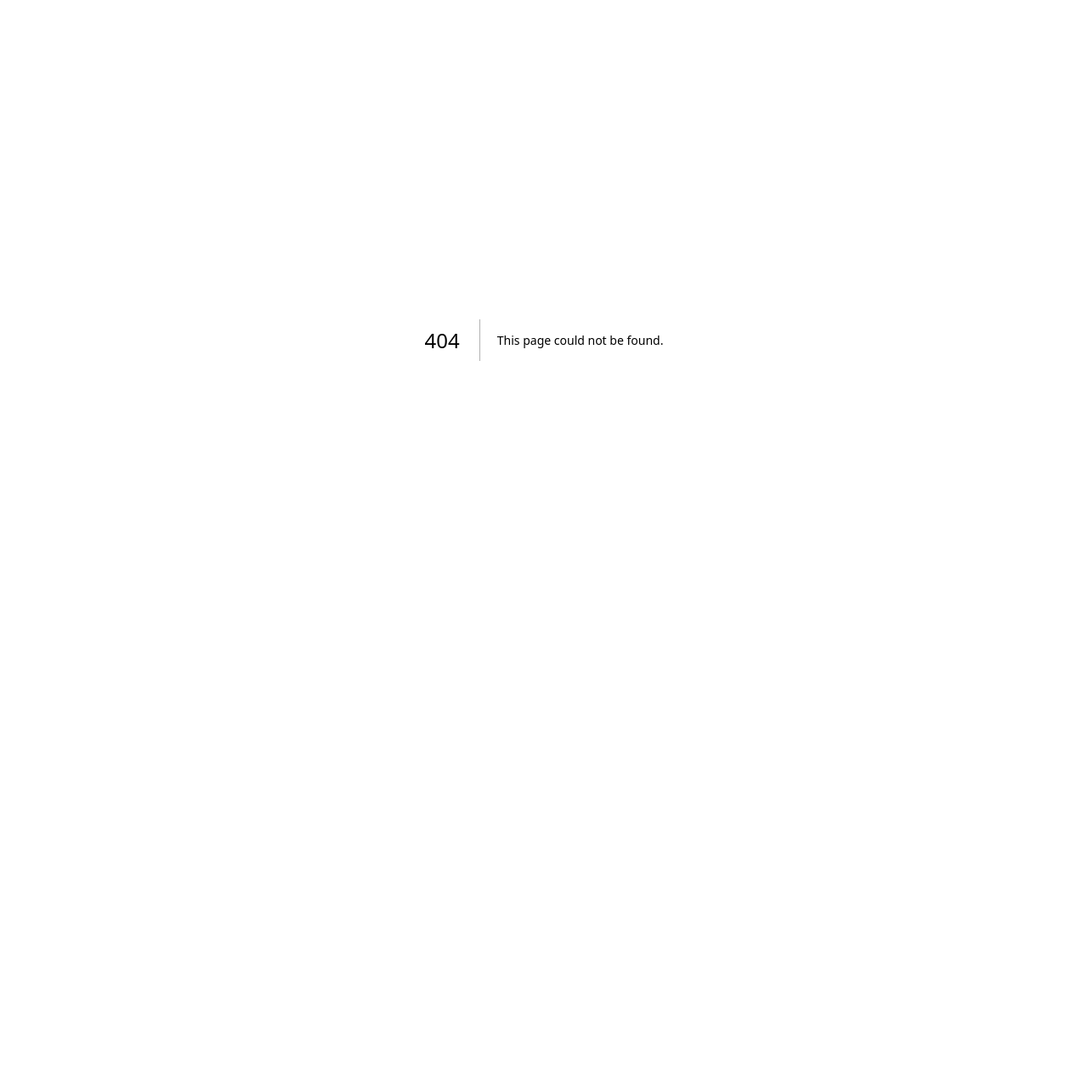
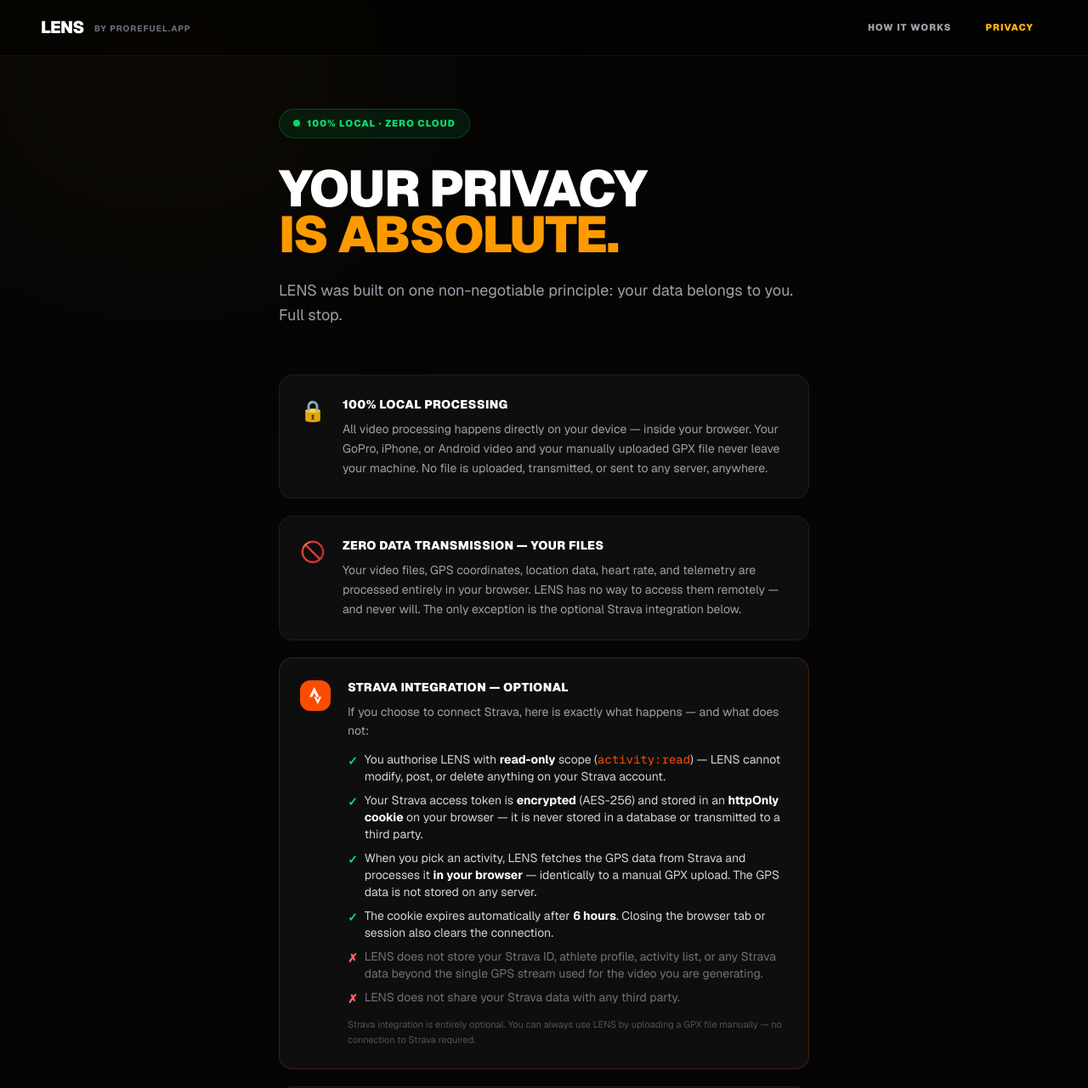
Before and after one commit to SBotter/prorefuel-poc, a Next.js app: page /privacy in a window 1280 px wide. Before the commit this address had no page. Shown: the top 1281 px of the page at 85% size. Before the commit the page ends 800 px from the top, so only its background shows below. Built offline with nearby package versions, Linux system fonts and the light colour scheme.

Commit message:
update how it works and privacy pages

```diff
--- a/src/app/how-it-works/page.tsx
+++ b/src/app/how-it-works/page.tsx
@@ -25,7 +25,7 @@
         </Link>
         <div className="flex items-center gap-1 sm:gap-2">
           <Link href="/how-it-works" className="px-3 sm:px-4 py-2 text-[11px] font-black uppercase tracking-widest text-amber-400">How It Works</Link>
-          <Link href="/privacidade" className="px-3 sm:px-4 py-2 text-[11px] font-black uppercase tracking-widest text-zinc-400 hover:text-amber-400 transition-colors">Privacy</Link>
+          <Link href="/privacy" className="px-3 sm:px-4 py-2 text-[11px] font-black uppercase tracking-widest text-zinc-400 hover:text-amber-400 transition-colors">Privacy</Link>
         </div>
       </nav>
 
@@ -212,7 +212,7 @@
               </div>
               <div className="flex justify-between items-center text-[11px]">
                 <span className="text-zinc-400">Android 10 / 3 GB RAM</span>
-                <span className="text-amber-400 font-black">500 MB</span>
+                <span className="text-amber-400 font-black">1 GB</span>
               </div>
             </div>
           </div>
@@ -260,7 +260,7 @@
               </tr>
               <tr className="bg-zinc-900/40">
                 <td className="px-4 py-3 text-zinc-500">📱 Android 10 / 3 GB RAM</td>
-                <td className="px-4 py-3 text-right font-black text-amber-400">500 MB</td>
+                <td className="px-4 py-3 text-right font-black text-amber-400">1 GB</td>
               </tr>
             </tbody>
           </table>
@@ -291,12 +291,25 @@
         {/* ── HOW IT WORKS IN 3 STEPS ──────────────────────────────────────── */}
         <SectionTitle>How it works in 3 steps</SectionTitle>
         <div className="space-y-4 mb-14">
-          <Step number="01" title="Import your GPS activity file (.gpx)">
-            Export your activity in GPX format from your GPS app or device. This file contains your full route — coordinates, elevation, timestamps, heart rate, cadence, and power. LENS uses it to detect the best moments and to sync with your video.
+          <Step number="01" title="Import your GPS activity">
+            You have two ways to provide your GPS activity data:
             <br /><br />
-            <span className="text-zinc-300 font-bold">Supported sources:</span>
+            <span className="text-zinc-300 font-bold">Option A — Connect directly to Strava:</span>
+            <div className="mt-2 p-3 rounded-xl bg-[#FC4C02]/8 border border-[#FC4C02]/30">
+              <div className="flex items-center gap-2 mb-2">
+                <div className="w-6 h-6 rounded-md bg-[#FC4C02] flex items-center justify-center shrink-0">
+                  <svg viewBox="0 0 24 24" className="w-3.5 h-3.5 fill-white"><path d="M15.387 17.944l-2.089-4.116h-3.065L15.387 24l5.15-10.172h-3.066m-7.008-5.599l2.836 5.598h4.172L10.463 0l-7 13.828h4.169"/></svg>
+                </div>
+                <span className="text-[#FC4C02] text-xs font-black uppercase tracking-widest">Strava Direct Import</span>
+              </div>
+              <p className="text-zinc-400 text-[12px] leading-relaxed">Click <strong className="text-white">Import from Strava</strong>, authorise once, and LENS shows your 10 most recent activities. Pick one and LENS extracts the full GPS route, elevation, HR, cadence and power automatically — no file download needed.</p>
+              <p className="text-zinc-600 text-[11px] mt-1.5">On mobile, the authorization opens the Strava app directly if installed.</p>
+            </div>
+            <br />
+            <span className="text-zinc-300 font-bold">Option B — Upload a GPX file manually:</span>
+            <p className="text-zinc-500 text-[12px] mt-1 mb-2 leading-relaxed">Export your activity as a <code className="text-amber-400">.gpx</code> file from any GPS app or device and drop it into LENS.</p>
             <DeviceRow logo="/devices/logos/garmin_logo.svg" lw={48} name="Garmin" detail="Garmin Connect → Activity → Export to GPX" />
-            <DeviceRow logo="/devices/logos/strava_logo.svg"  lw={44} name="Strava"  detail="Activity page → ••• → Export GPX" />
+            <DeviceRow logo="/devices/logos/strava_logo.svg"  lw={44} name="Strava"  detail="Activity page → ••• → Export GPX (or use direct import above)" />
             <DeviceRow logo="/devices/logos/suunto_logo.svg"  lw={48} name="Suunto"  detail="Export the *-track.gpx file (not the -route.gpx)" />
             <p className="text-zinc-600 text-[11px] mt-2 leading-relaxed">Also works with Wahoo, Polar, Coros, Komoot and any app that exports standard .gpx files.</p>
           </Step>
@@ -397,7 +410,20 @@
           </GpsCard>
 
           <GpsCard logo="/devices/logos/strava_logo.svg" lw={52} name="Strava">
-            <p className="text-zinc-400 text-sm leading-relaxed mb-2">Works with any activity synced to Strava, regardless of the recording device.</p>
+            <p className="text-zinc-400 text-sm leading-relaxed mb-3">Works with any activity synced to Strava, regardless of the recording device.</p>
+
+            {/* Direct import */}
+            <div className="p-3 rounded-xl bg-[#FC4C02]/8 border border-[#FC4C02]/25 mb-3">
+              <p className="text-[10px] font-black uppercase tracking-widest text-[#FC4C02] mb-1.5">Recommended — Direct import</p>
+              <ol className="space-y-1 text-sm text-zinc-400 list-none">
+                <ExportStep>Click <strong className="text-white">Import from Strava</strong> in LENS</ExportStep>
+                <ExportStep>Authorise once — no login needed if the app is installed</ExportStep>
+                <ExportStep>Pick any of your last 10 activities — done</ExportStep>
+              </ol>
+            </div>
+
+            {/* Manual export */}
+            <p className="text-[10px] font-black uppercase tracking-widest text-zinc-500 mb-1.5">Or export manually</p>
             <ol className="space-y-1 text-sm text-zinc-400 list-none">
               <ExportStep>Open the activity on Strava (web or app)</ExportStep>
               <ExportStep>Click the <strong className="text-white">···</strong> menu (three dots)</ExportStep>
@@ -562,7 +588,7 @@
               </svg>
               <span className="text-[11px] font-black uppercase tracking-widest">Contact · @LENS.video</span>
             </a>
-            <a href="/privacidade" className="text-[11px] font-black uppercase tracking-widest text-zinc-500 hover:text-amber-400 transition-colors">Privacy</a>
+            <a href="/privacy" className="text-[11px] font-black uppercase tracking-widest text-zinc-500 hover:text-amber-400 transition-colors">Privacy</a>
           </div>
           <p className="text-[10px] text-zinc-700 uppercase tracking-widest font-bold">© {new Date().getFullYear()} ProRefuel.app</p>
         </div>
--- a/src/app/mobile/page.tsx
+++ b/src/app/mobile/page.tsx
@@ -901,7 +901,7 @@
         <span className="text-[10px] font-bold text-zinc-600 uppercase tracking-widest ml-2">by ProRefuel.app</span>
         <div className="flex items-center justify-center gap-4 mt-3">
           <a href="/how-it-works" className="text-[11px] font-black uppercase tracking-widest text-zinc-600">How It Works</a>
-          <a href="/privacidade"  className="text-[11px] font-black uppercase tracking-widest text-zinc-600">Privacy</a>
+          <a href="/privacy"  className="text-[11px] font-black uppercase tracking-widest text-zinc-600">Privacy</a>
         </div>
       </footer>
 
--- a/src/app/page.tsx
+++ b/src/app/page.tsx
@@ -970,7 +970,7 @@
         </a>
         <div className="flex items-center gap-1 sm:gap-2">
           <a href="/how-it-works" className="px-3 sm:px-4 py-2 text-[11px] font-black uppercase tracking-widest text-zinc-400 hover:text-amber-400 transition-colors">How It Works</a>
-          <a href="/privacidade" className="px-3 sm:px-4 py-2 text-[11px] font-black uppercase tracking-widest text-zinc-400 hover:text-amber-400 transition-colors">Privacy</a>
+          <a href="/privacy" className="px-3 sm:px-4 py-2 text-[11px] font-black uppercase tracking-widest text-zinc-400 hover:text-amber-400 transition-colors">Privacy</a>
           <div className="ml-2 flex items-center gap-1.5 px-3 py-1.5 rounded-full bg-amber-500/15 border border-amber-500/30">
             <div className="w-1.5 h-1.5 rounded-full bg-amber-400 animate-pulse" />
             <span className="text-[10px] font-black text-amber-400 uppercase tracking-widest">Free Beta</span>
@@ -1449,7 +1449,7 @@
               <span className="text-[11px] font-black uppercase tracking-widest">Contact · @LENS.video</span>
             </a>
             <a href="/how-it-works" className="text-[11px] font-black uppercase tracking-widest text-zinc-500 hover:text-amber-400 transition-colors">How It Works</a>
-            <a href="/privacidade" className="text-[11px] font-black uppercase tracking-widest text-zinc-500 hover:text-amber-400 transition-colors">Privacy</a>
+            <a href="/privacy" className="text-[11px] font-black uppercase tracking-widest text-zinc-500 hover:text-amber-400 transition-colors">Privacy</a>
           </div>
           <p className="text-[10px] text-zinc-700 uppercase tracking-widest font-bold">© {new Date().getFullYear()} ProRefuel.app</p>
         </div>
--- a/src/app/privacidade/page.tsx
+++ b/src/app/privacy/page.tsx
@@ -25,7 +25,7 @@
           <Link href="/how-it-works" className="px-3 sm:px-4 py-2 text-[11px] font-black uppercase tracking-widest text-zinc-400 hover:text-amber-400 transition-colors">
             How It Works
           </Link>
-          <Link href="/privacidade" className="px-3 sm:px-4 py-2 text-[11px] font-black uppercase tracking-widest text-amber-400">
+          <Link href="/privacy" className="px-3 sm:px-4 py-2 text-[11px] font-black uppercase tracking-widest text-amber-400">
             Privacy
           </Link>
         </div>
@@ -55,13 +55,55 @@
           <PrivacyCard
             icon="🔒"
             title="100% Local Processing"
-            body="All video and activity file processing happens directly on your device — inside your browser. This applies to both desktop (Chrome) and mobile (Safari on iPhone). No file is ever uploaded, transmitted, or sent to any server, anywhere."
+            body="All video processing happens directly on your device — inside your browser. Your GoPro, iPhone, or Android video and your manually uploaded GPX file never leave your machine. No file is uploaded, transmitted, or sent to any server, anywhere."
           />
           <PrivacyCard
             icon="🚫"
-            title="Zero Data Transmission"
-            body="Your GoPro videos, iPhone MOV files, GPX files, GPS coordinates, and location data never leave your machine. LENS has no way to access them remotely — and never will."
+            title="Zero Data Transmission — Your Files"
+            body="Your video files, GPS coordinates, location data, heart rate, and telemetry are processed entirely in your browser. LENS has no way to access them remotely — and never will. The only exception is the optional Strava integration below."
           />
+
+          {/* Strava integration card */}
+          <div className="flex gap-5 p-6 rounded-2xl bg-zinc-900/50 border border-[#FC4C02]/25 hover:border-[#FC4C02]/40 transition-colors">
+            <div className="shrink-0 mt-0.5 w-9 h-9 rounded-xl bg-[#FC4C02] flex items-center justify-center">
+              <svg viewBox="0 0 24 24" className="w-5 h-5 fill-white"><path d="M15.387 17.944l-2.089-4.116h-3.065L15.387 24l5.15-10.172h-3.066m-7.008-5.599l2.836 5.598h4.172L10.463 0l-7 13.828h4.169"/></svg>
+            </div>
+            <div>
+              <h3 className="font-black text-white text-sm uppercase tracking-wide mb-2">Strava Integration — Optional</h3>
+              <p className="text-zinc-400 text-sm leading-relaxed mb-3">
+                If you choose to connect Strava, here is exactly what happens — and what does not:
+              </p>
+              <ul className="space-y-2 text-sm">
+                <li className="flex items-start gap-2">
+                  <span className="text-green-400 font-black shrink-0 mt-0.5">✓</span>
+                  <span className="text-zinc-300">You authorise LENS with <strong className="text-white">read-only</strong> scope (<code className="text-[#FC4C02]">activity:read</code>) — LENS cannot modify, post, or delete anything on your Strava account.</span>
+                </li>
+                <li className="flex items-start gap-2">
+                  <span className="text-green-400 font-black shrink-0 mt-0.5">✓</span>
+                  <span className="text-zinc-300">Your Strava access token is <strong className="text-white">encrypted</strong> (AES-256) and stored in an <strong className="text-white">httpOnly cookie</strong> on your browser — it is never stored in a database or transmitted to a third party.</span>
+                </li>
+                <li className="flex items-start gap-2">
+                  <span className="text-green-400 font-black shrink-0 mt-0.5">✓</span>
+                  <span className="text-zinc-300">When you pick an activity, LENS fetches the GPS data from Strava and processes it <strong className="text-white">in your browser</strong> — identically to a manual GPX upload. The GPS data is not stored on any server.</span>
+                </li>
+                <li className="flex items-start gap-2">
+                  <span className="text-green-400 font-black shrink-0 mt-0.5">✓</span>
+                  <span className="text-zinc-300">The cookie expires automatically after <strong className="text-white">6 hours</strong>. Closing the browser tab or session also clears the connection.</span>
+                </li>
+                <li className="flex items-start gap-2">
+                  <span className="text-red-400 font-black shrink-0 mt-0.5">✗</span>
+                  <span className="text-zinc-500">LENS does not store your Strava ID, athlete profile, activity list, or any Strava data beyond the single GPS stream used for the video you are generating.</span>
+                </li>
+                <li className="flex items-start gap-2">
+                  <span className="text-red-400 font-black shrink-0 mt-0.5">✗</span>
+                  <span className="text-zinc-500">LENS does not share your Strava data with any third party.</span>
+                </li>
+              </ul>
+              <p className="text-zinc-600 text-[11px] mt-3 leading-relaxed">
+                Strava integration is entirely optional. You can always use LENS by uploading a GPX file manually — no connection to Strava required.
+              </p>
+            </div>
+          </div>
           <PrivacyCard
             icon="🧠"
             title="No Personal Information Collected"
```
